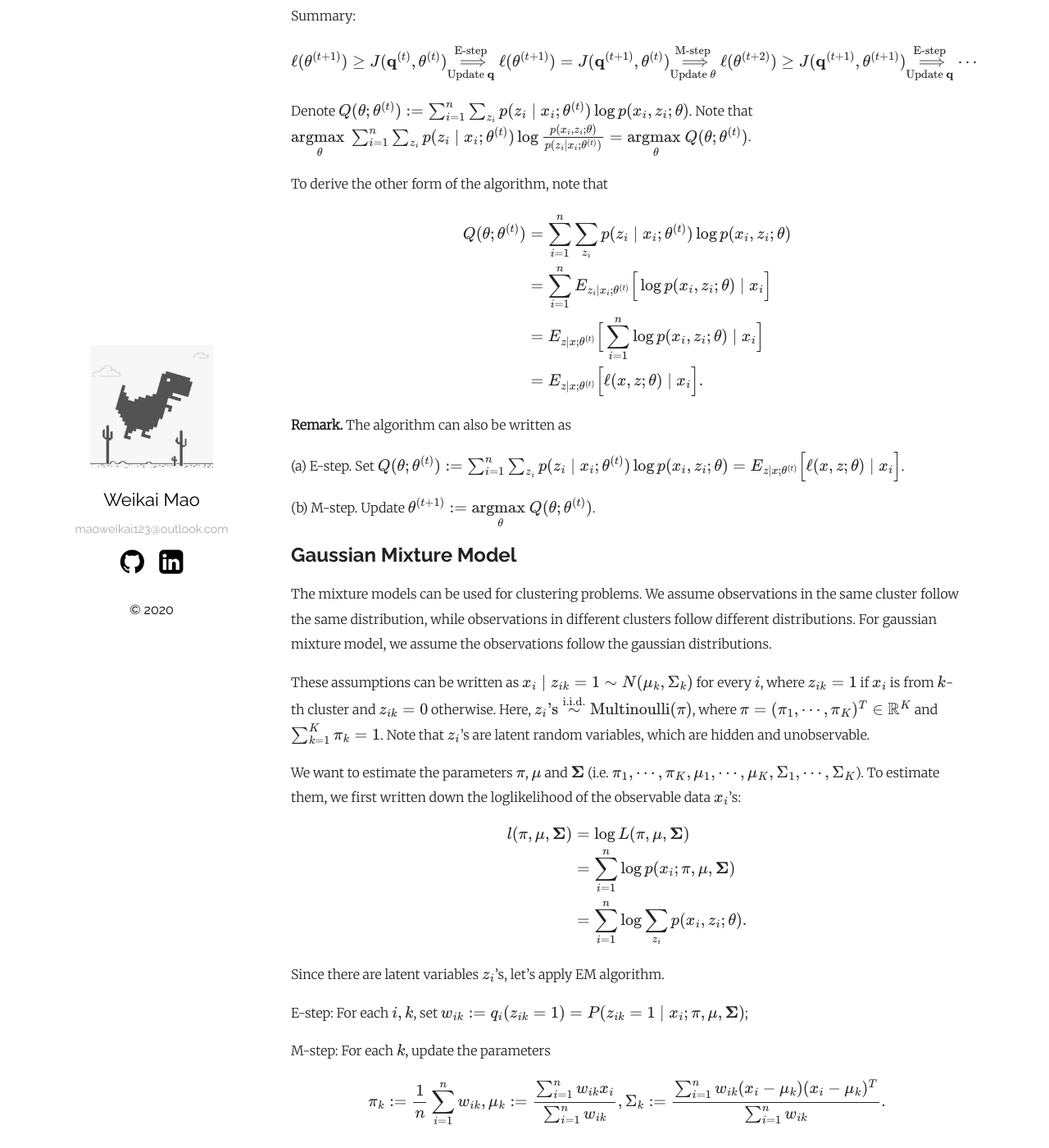
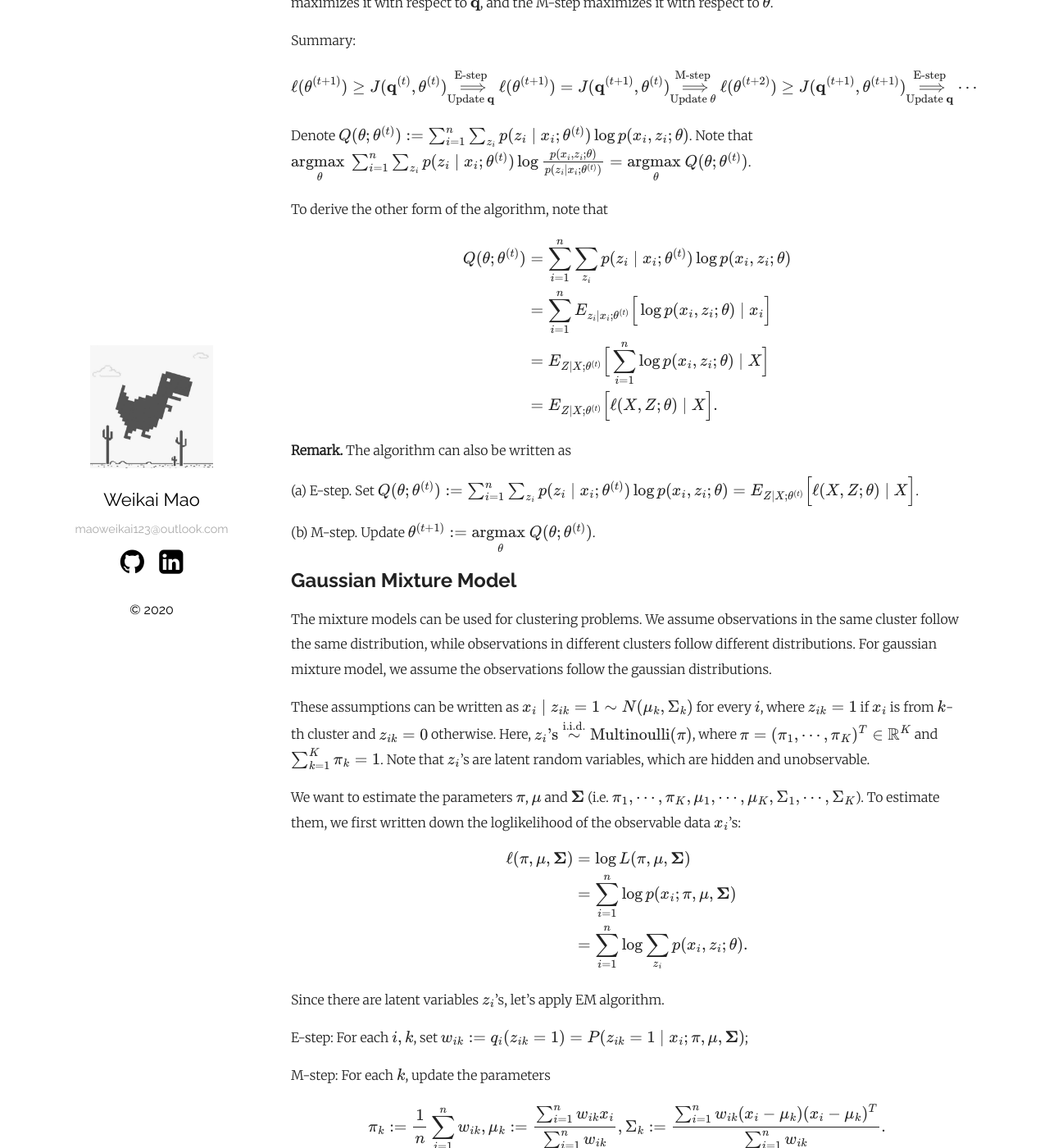
Before and after one commit to WalkerMao/walkermao.github.io, a Jekyll site: the page built from _posts/2020-04-26-Basic-Clustering.md, in a window 1280 px wide and 1400 px high, scrolled down 4502 px. Shown: the whole window at 82% size. Built offline with Jekyll 4.4.1, drawn with Linux system fonts in a browser that asks for light colours; formulas are drawn with MathJax 3; comment, search, counter and statistics services are not loaded; some of the changed text lies outside the part shown.

Commit message:
update Basic-Clustering.md

```diff
--- a/_posts/2020-04-26-Basic-Clustering.md
+++ b/_posts/2020-04-26-Basic-Clustering.md
@@ -8,7 +8,7 @@
 
 ## K-Means
 
-The aim of clustering is to divide observations into several non-overlap clusters, such that observations in the same cluster are similar to each other, while observations in different clusters are dissimilar to each other. The clustering problem is an unsupervised learning problem. We are given the training data set $$X = (x_1^T, x_2^T, \cdots, x_n^T)^T \in \mathbb{R}^{n \times p}$$, where each observation $x_i \in \mathbb{R}^{p}$ as usual, and we want to group the data into a few cohesive "clusters".
+The aim of clustering is to divide observations into several non-overlap clusters, such that observations in the same cluster are similar to each other, while observations in different clusters are dissimilar to each other. The clustering problem is an unsupervised learning problem. We are given the training data set $$X = (x_1, x_2, \cdots, x_n)^T \in \mathbb{R}^{n \times p}$$, where each observation $x_i \in \mathbb{R}^{p}$ as usual, and we want to group the data into a few cohesive "clusters".
 
 The K-means clustering algorithm is an iterative algorithm. In each step, we assign each data point (observation) to the closest cluster (centroid), then recompute the centroids for the clusters by taking the average of the all data points that belong to each cluster.
 
@@ -64,7 +64,7 @@
 If $z_i$ is a continuous random variable. The log likelihood for the observable data $x_i$'s is
 
 $$ \begin{align*}
-\ell(\theta) &= \log L(\theta) \\
+\ell(X; \theta) &= \log L(X; \theta) \\
 &= \sum_{i=1}^n \log p(x_i;\theta) \\
 &= \sum_{i=1}^n \log \sum_{z_i} p(x_i, z_i; \theta)  \\
 &= \sum_{i=1}^n \log \sum_{z_i} q_i(z_i) \frac{p(x_i, z_i; \theta)}{q_i(z_i)}  \\
@@ -137,13 +137,13 @@
 $$\begin{align*}
 Q(\theta;\theta^{(t)}) &= \sum_{i=1}^n \sum_{z_i} p(z_i \mid x_i; \theta^{(t)}) \log p(x_i, z_i; \theta) \\
 &= \sum_{i=1}^n E_{z_i \mid x_i;\theta^{(t)}} \Big[\log p(x_i,z_i;\theta) \mid x_i \Big] \\
-&= E_{z \mid x;\theta^{(t)}} \Big[ \sum_{i=1}^{n} \log p(x_i,z_i;\theta) \mid x_i  \Big] \\
-&= E_{z \mid x;\theta^{(t)}} \Big[ \ell(x,z ; \theta)  \mid x_i  \Big].
+&= E_{Z \mid X;\theta^{(t)}} \Big[ \sum_{i=1}^{n} \log p(x_i,z_i;\theta) \mid X  \Big] \\
+&= E_{Z \mid X; \theta^{(t)}} \Big[ \ell(X, Z ; \theta)  \mid X \Big].
 \end{align*}$$
 
 **Remark.** The algorithm can also be written as
 
-(a) E-step. Set $$Q(\theta;\theta^{(t)}) := \sum_{i=1}^n \sum_{z_i} p(z_i \mid x_i; \theta^{(t)}) \log p(x_i, z_i; \theta) = E_{z \mid x;\theta^{(t)}} \Big[ \ell(x,z ; \theta)  \mid x_i  \Big]$$.
+(a) E-step. Set $$Q(\theta;\theta^{(t)}) := \sum_{i=1}^n \sum_{z_i} p(z_i \mid x_i; \theta^{(t)}) \log p(x_i, z_i; \theta) = E_{Z \mid X;\theta^{(t)}} \Big[ \ell(X,Z ; \theta)  \mid X  \Big]$$.
 
 (b) M-step. Update  $$\theta^{(t+1)} := \underset{\theta}{\text{argmax }} Q(\theta;\theta^{(t)})$$.
 
@@ -156,7 +156,7 @@
 We want to estimate the parameters $$\mathbf{\pi}$$, $$\mathbf{\mu}$$ and $$\mathbf{\Sigma}$$ (i.e. $$\pi_1,\cdots,\pi_K,\mu_1,\cdots,\mu_K,\Sigma_1,\cdots,\Sigma_K$$). To estimate them, we first written down the loglikelihood of the observable data $x_i$'s:
 
 $$ \begin{align*}
-l(\mathbf{\pi}, \mathbf{\mu}, \mathbf{\Sigma}) &= \log L(\mathbf{\pi}, \mathbf{\mu}, \mathbf{\Sigma}) \\
+\ell(\mathbf{\pi}, \mathbf{\mu}, \mathbf{\Sigma}) &= \log L(\mathbf{\pi}, \mathbf{\mu}, \mathbf{\Sigma}) \\
 &= \sum_{i=1}^n \log p(x_i;\mathbf{\pi}, \mathbf{\mu}, \mathbf{\Sigma}) \\
 &= \sum_{i=1}^n \log \sum_{z_i} p(x_i, z_i; \theta).
 \end{align*} $$
```
Also changed, not shown: other parts of _posts/2020-04-26-Basic-Clustering.md (+1 -1 lines).
